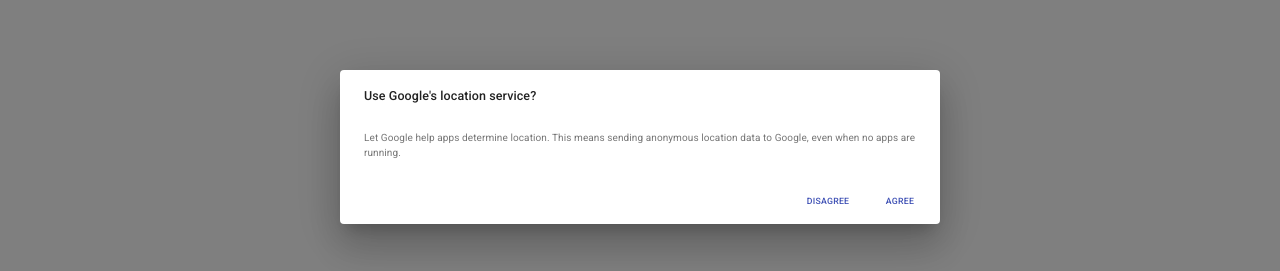
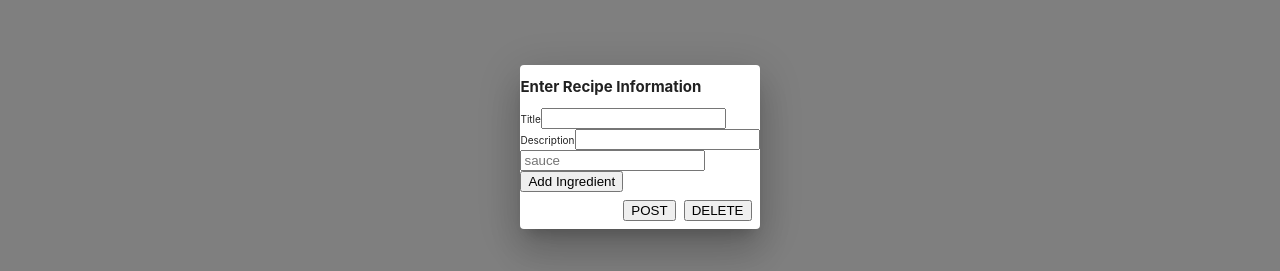
Before and after one commit to angeltorgon/recipe-app, a React (Create React App) app in the folder client/: page /1 in a window 1280 px wide. Both pictures are taken after a click on the button "ADD RECIPE". Shown: the part 253-524 px from the top of the page. Built offline with nearby package versions, Linux system fonts and the light colour scheme; no server answers.

Commit message:
added styles

```diff
--- a/client/src/components/Dialog.tsx
+++ b/client/src/components/Dialog.tsx
@@ -6,8 +6,15 @@ import DialogContent from '@material-ui/core/DialogContent';
 import DialogContentText from '@material-ui/core/DialogContentText';
 import DialogTitle from '@material-ui/core/DialogTitle';
 
+// COMPONENTS
+import IngredientInput from './IngredientInput';
+
+// STYLES
+import './styles/dialog.scss'
+
 export default function DialogComponent() {
   const [open, setOpen] = React.useState(false);
+  const [ingredients, setIngredients] = React.useState(["sauce"]);
 
   const handleClickOpen = () => {
     setOpen(true);
@@ -17,8 +24,13 @@ export default function DialogComponent() {
     setOpen(false);
   };
 
+  const addIngredientInput = (e: any ) => {
+    e.preventDefault();
+    setIngredients([...ingredients, ""])
+  };
+
   return (
-    <div>
+    <div className="dialog-container">
       <Button variant="outlined" color="primary" onClick={handleClickOpen}>
           ADD RECIPE
       </Button>
@@ -28,20 +40,32 @@ export default function DialogComponent() {
         aria-labelledby="alert-dialog-title"
         aria-describedby="alert-dialog-description"
       >
-        <DialogTitle id="alert-dialog-title">{"Use Google's location service?"}</DialogTitle>
-        <DialogContent>
-          <DialogContentText id="alert-dialog-description">
-            Let Google help apps determine location. This means sending anonymous location data to
-            Google, even when no apps are running.
-          </DialogContentText>
-        </DialogContent>
+        <h2 id="alert-dialog-title">{"Enter Recipe Information"}</h2>
+        <div className="dialog-content">
+            <form className="recipe-form">
+                <div>
+                    <label>Title</label>
+                    <input type="text"/>
+                </div>
+                <div>
+                    <label>Description</label>
+                    <input type="text"/>
+                </div>
+                <div>
+                    {ingredients.map((ingredient) => {
+                        return <IngredientInput ingredient={ingredient} />
+                    })}
+                </div>
+                <button onClick={addIngredientInput}>Add Ingredient</button>
+            </form>
+        </div>
         <DialogActions>
-          <Button onClick={handleClose} color="primary">
-            Disagree
-          </Button>
-          <Button onClick={handleClose} color="primary" autoFocus>
-            Agree
-          </Button>
+          <button onClick={handleClose} color="primary">
+            POST
+          </button>
+          <button onClick={handleClose} color="primary" autoFocus>
+            DELETE
+          </button>
         </DialogActions>
       </Dialog>
     </div>
--- /dev/null
+++ b/client/src/components/IngredientInput.tsx
@@ -0,0 +1,9 @@
+import React from 'react'
+
+export default function IngredientInput(props: any) {
+    return (
+        <div>
+            <input type="text" placeholder={props.ingredient}/>
+        </div>
+    )
+}
--- /dev/null
+++ b/client/src/components/styles/dialog.scss
@@ -0,0 +1,10 @@
+.dialog-container {
+
+    div {
+        border: 1px solid green   }
+
+    .dialog-content {
+        padding: 20px;
+        border: 1px solid blue;
+    }
+}
--- a/client/src/components/styles/recipe-card.scss
+++ b/client/src/components/styles/recipe-card.scss
@@ -24,6 +24,7 @@
 
         button {
             margin: 5px;
+            color: white;
         }
 
         .delete {
```
